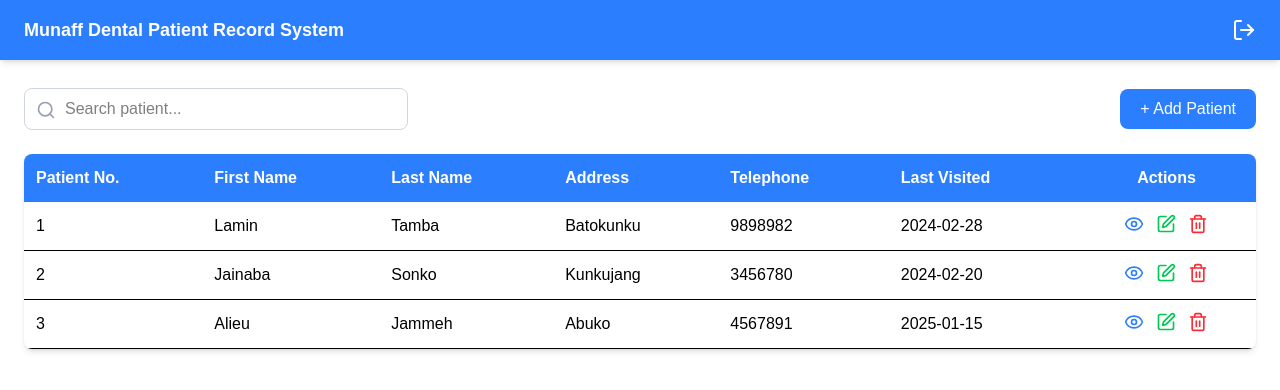
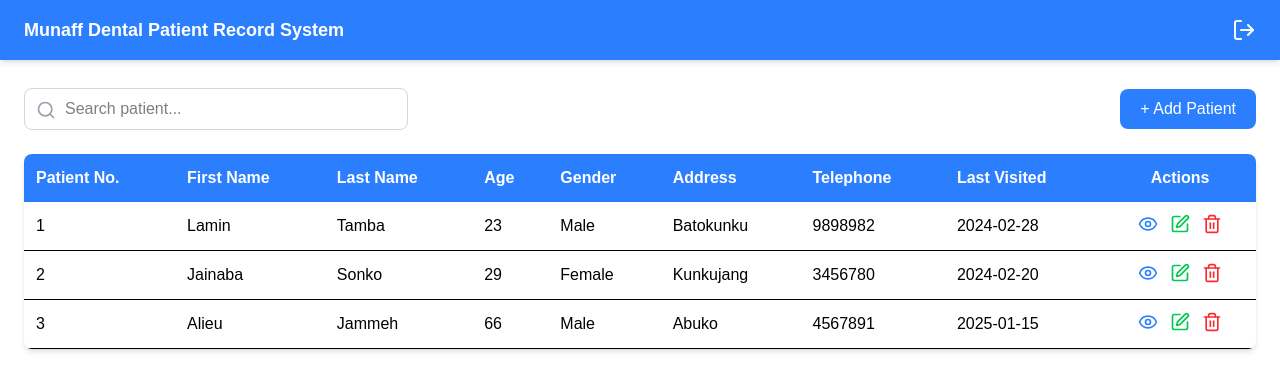
Before and after one commit to BCEESAY10/patients-record-system-ui, a React (Vite) app: page / in a window 1280 px wide. Shown: the top 390 px of the page. Built offline with nearby package versions, Linux system fonts and the light colour scheme.

Commit message:
Add a column for Age and Gender

```diff
--- a/src/Patients.jsx
+++ b/src/Patients.jsx
@@ -9,9 +9,9 @@ function Patients() {
   const [message, setMessage] = useState({ type: "", text: "" });
 
   const [patients, setPatients] = useState([
-    { id: 1, firstName: "Lamin", lastName: "Tamba", address: "Batokunku", phone: "9898982", lastVisited: "2024-02-28" },
-    { id: 2, firstName: "Jainaba", lastName: "Sonko", address: "Kunkujang", phone: "3456780", lastVisited: "2024-02-20" },
-    { id: 3, firstName: "Alieu", lastName: "Jammeh", address: "Abuko", phone: "4567891", lastVisited: "2025-01-15" }
+    { id: 1, firstName: "Lamin", lastName: "Tamba", age: 23, gender: "Male", address: "Batokunku", phone: "9898982", lastVisited: "2024-02-28" },
+    { id: 2, firstName: "Jainaba", lastName: "Sonko", age: 29, gender: "Female", address: "Kunkujang", phone: "3456780", lastVisited: "2024-02-20" },
+    { id: 3, firstName: "Alieu", lastName: "Jammeh", age: 66, gender: "Male", address: "Abuko", phone: "4567891", lastVisited: "2025-01-15" }
   ]);
 
   // Add new patient to the list dynamically
@@ -67,6 +67,8 @@ function Patients() {
               <th className="p-3">Patient No.</th>
               <th className="p-3">First Name</th>
               <th className="p-3">Last Name</th>
+              <th className="p-3">Age</th>
+              <th className="p-3">Gender</th>
               <th className="p-3">Address</th>
               <th className="p-3">Telephone</th>
               <th className="p-3">Last Visited</th>
@@ -80,6 +82,8 @@ function Patients() {
                   <td className="p-3">{index + 1}</td>
                   <td className="p-3">{patient.firstName}</td>
                   <td className="p-3">{patient.lastName}</td>
+                  <td className="p-3">{patient.age}</td>
+                  <td className="p-3">{patient.gender}</td>
                   <td className="p-3">{patient.address}</td>
                   <td className="p-3">{patient.phone}</td>
                   <td className="p-3">{patient.date || patient.lastVisited}</td>
```
